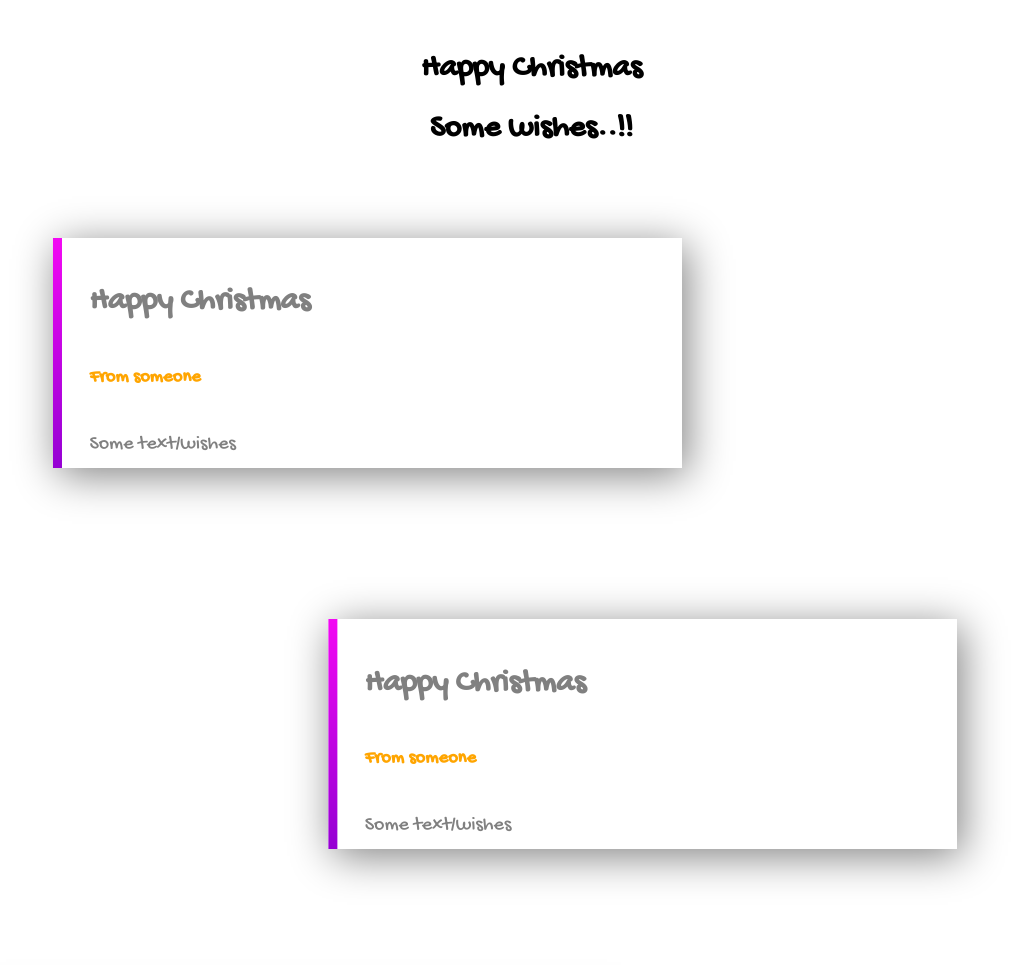
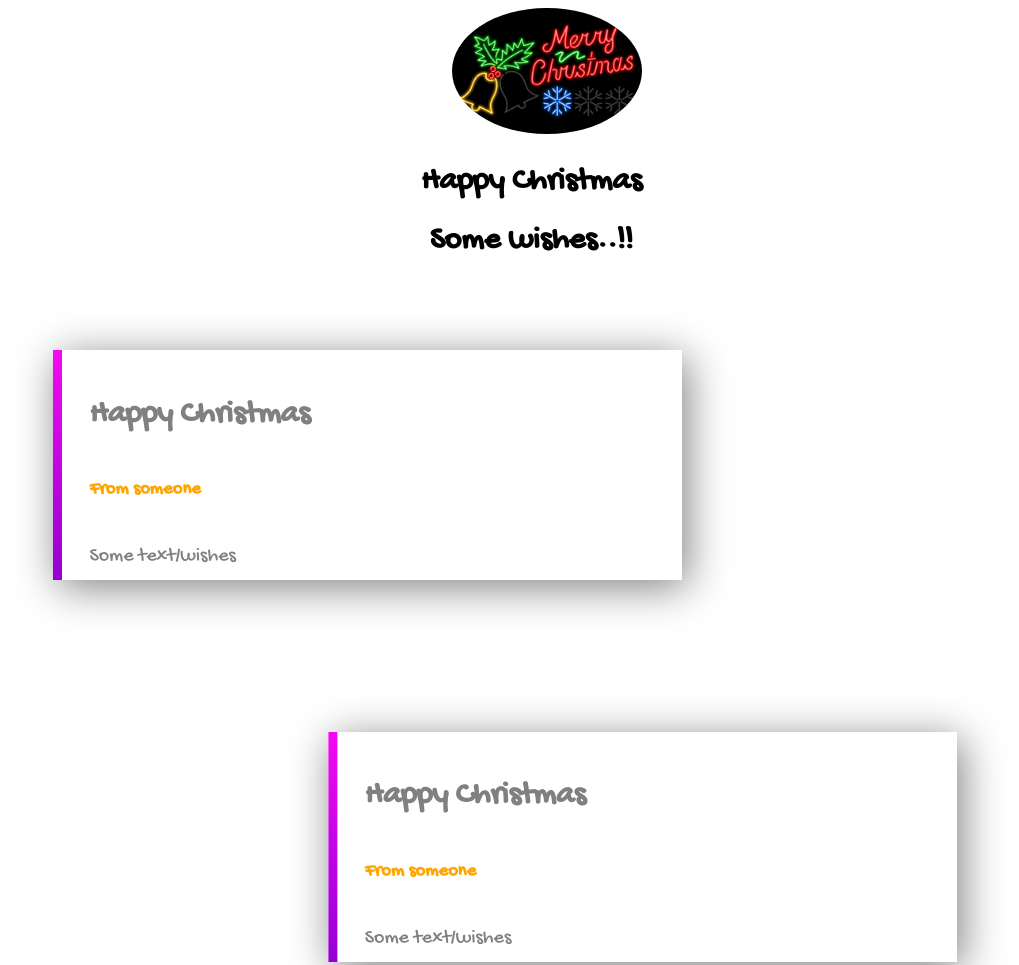
Before and after one commit to CodeWithRishi/Happy-Christmas, a plain HTML site: page index.html in a window 1280 px wide. Shown: the top 965 px of the page, without its empty margins (125-1144 px from the left). Drawn offline with Linux system fonts and the light colour scheme.

Commit message:
Update index.html

```diff
--- a/index.html
+++ b/index.html
@@ -9,7 +9,7 @@
 </head>
 <body>
     <div class="div">
-        <img src="Happy.gif" alt="">
+        <img src="Christmas.gif" alt="">
         <!--<h1>Happy Christmas !!</h1>-->
     </div>
     <div class="s">
```
